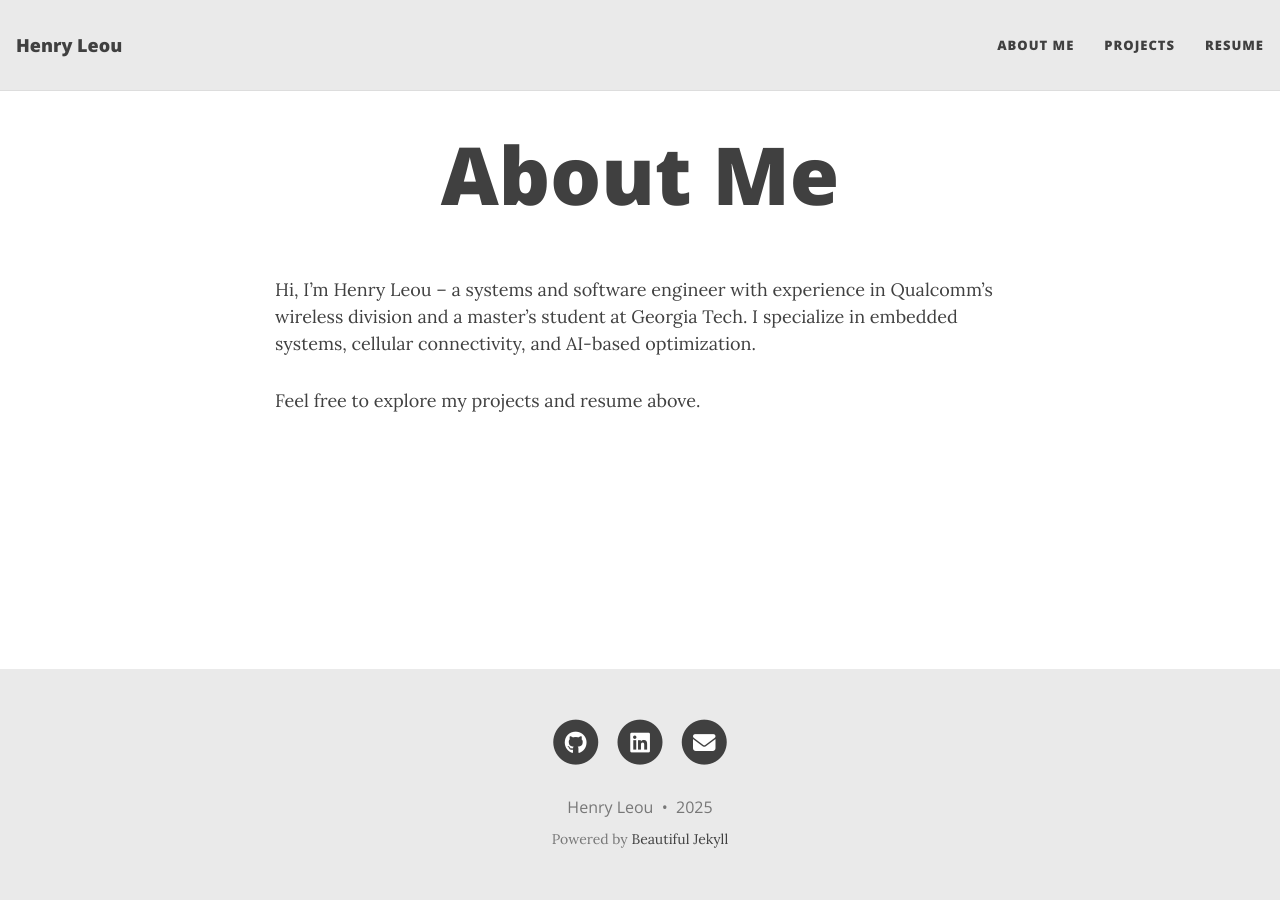
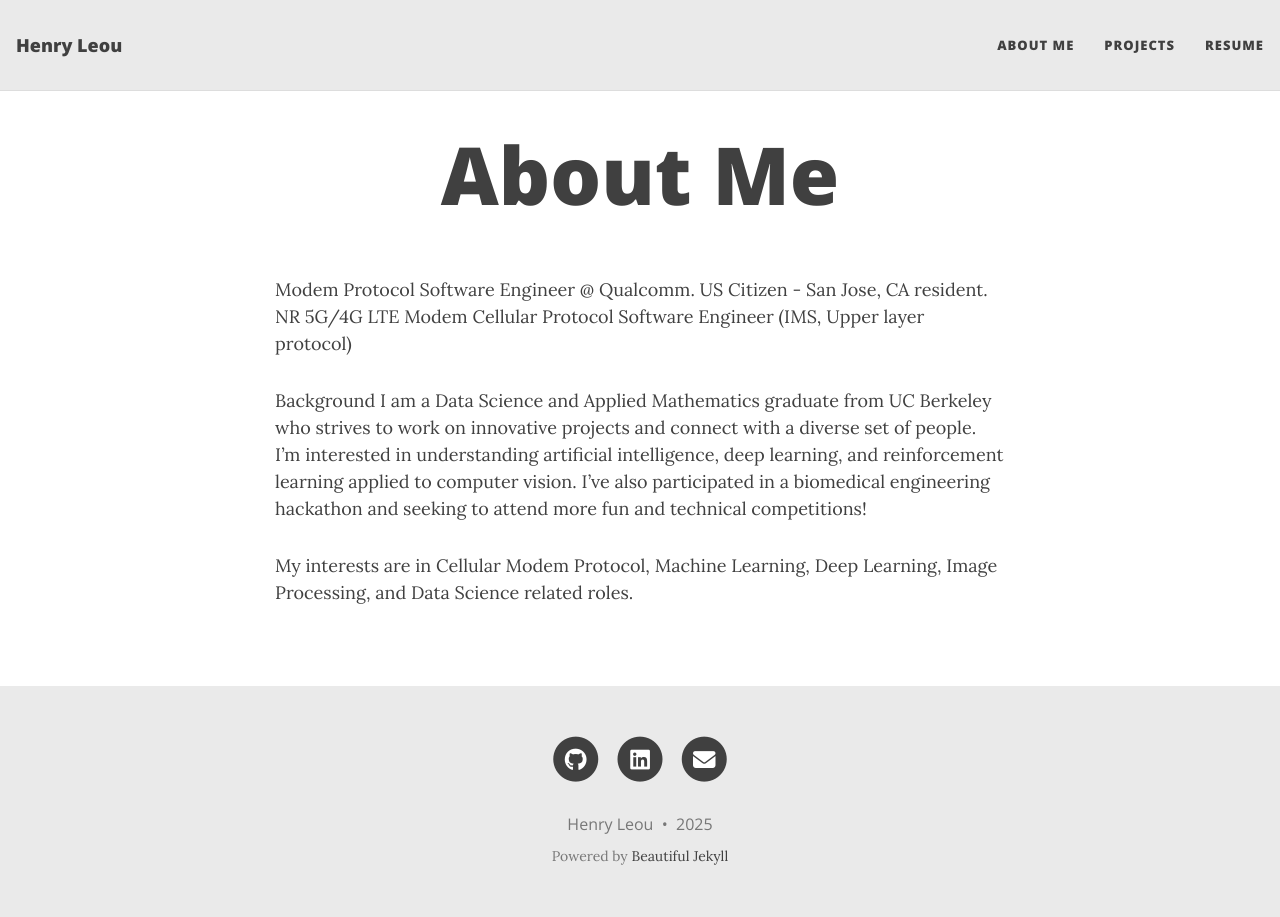
Before and after one commit to henryleou/henryleou.github.io, a Jekyll site: the page built from aboutme.md, in a window 1280 px wide. Built offline with Jekyll 4.4.1, drawn with Linux system fonts in a browser that asks for light colours.

Commit message:
update aboutme

```diff
--- a/aboutme.md
+++ b/aboutme.md
@@ -3,7 +3,15 @@ layout: page
 title: "About Me"
 permalink: /aboutme/
 ---
+Modem Protocol Software Engineer @ Qualcomm.
+US Citizen - San Jose, CA resident.
+NR 5G/4G LTE Modem Cellular Protocol Software Engineer (IMS, Upper layer protocol)
 
-Hi, I'm Henry Leou – a systems and software engineer with experience in Qualcomm's wireless division and a master's student at Georgia Tech. I specialize in embedded systems, cellular connectivity, and AI-based optimization.
+Background
+I am a Data Science and Applied Mathematics graduate from UC Berkeley who strives to work on innovative projects and connect with a diverse set of people. I'm interested in understanding artificial intelligence, deep learning, and reinforcement learning applied to computer vision. I've also participated in a biomedical engineering hackathon and seeking to attend more fun and technical competitions!
 
-Feel free to explore my projects and resume above.
+My interests are in Cellular Modem Protocol, Machine Learning, Deep Learning, Image Processing, and Data Science related roles.
+
+<!-- Hi, I'm Henry Leou – a systems and software engineer with experience in Qualcomm's wireless division and a master's student at Georgia Tech. I specialize in embedded systems, cellular connectivity, and AI-based optimization.
+
+Feel free to explore my projects and resume above. -->
```
